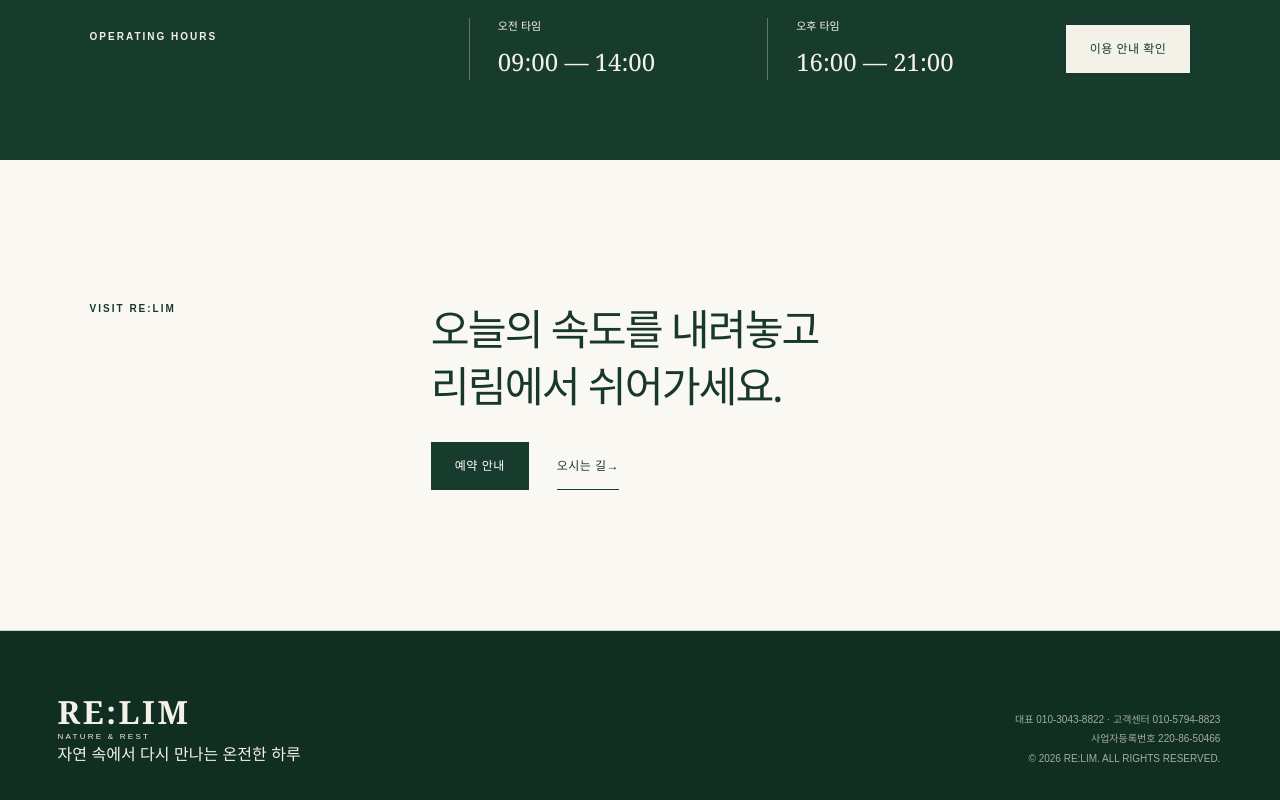
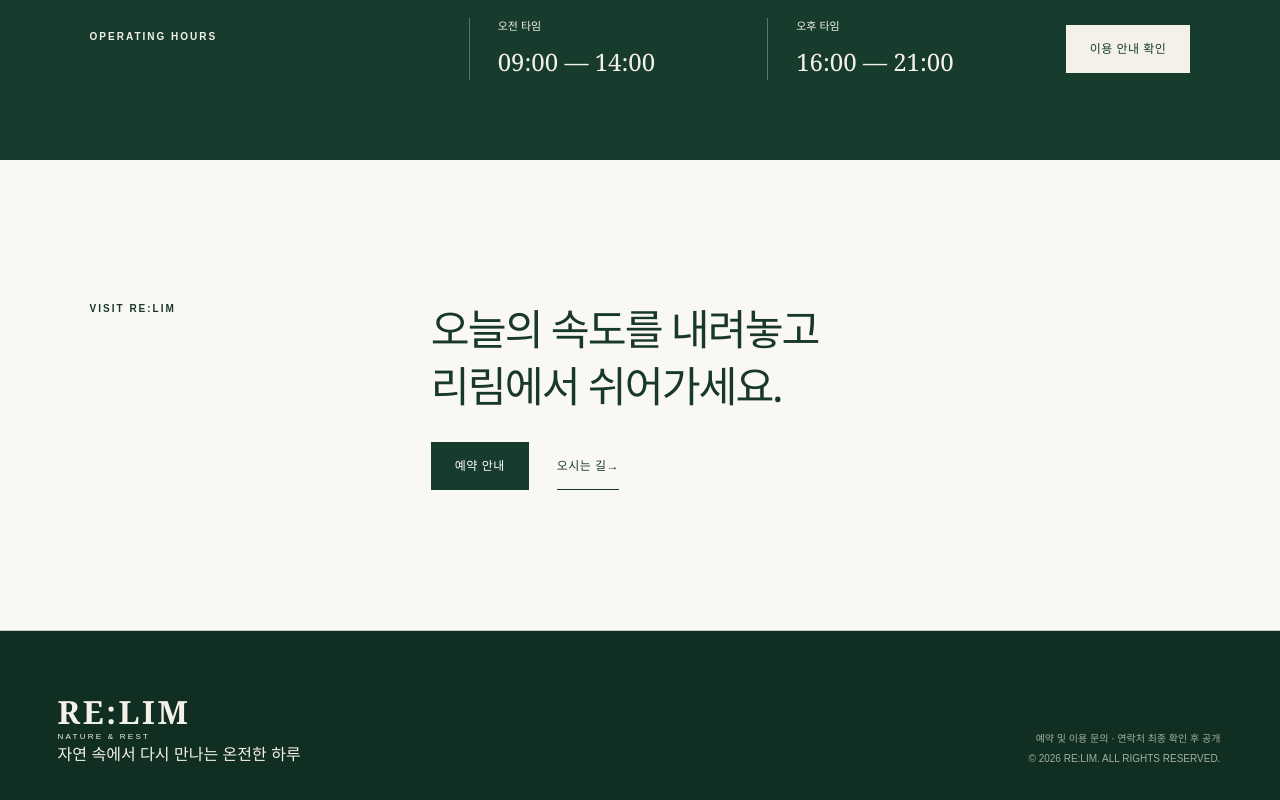
Before and after one commit to jyhome1228-cyber/relim_site, a Next.js app: page / in a window 1280 px wide. Shown: the part 2763-3563 px from the top of the page. Built offline with nearby package versions, Linux system fonts and the light colour scheme.

Commit message:
Use safe public contact placeholders

```diff
--- a/app/components.tsx
+++ b/app/components.tsx
@@ -16,14 +16,14 @@ export function Header() {
     <input id="menu" className="menu-toggle" type="checkbox" aria-label="메뉴 열기" />
     <label htmlFor="menu" className="menu-button"><span /><span /></label>
     <nav>{nav.map(([label, href]) => <Link key={href} href={href}>{label}</Link>)}</nav>
-    <a className="header-cta" href="tel:01057948823">RESERVATION</a>
+    <a className="header-cta" href="/reservation">RESERVATION</a>
   </header>;
 }
 
 export function Footer() {
   return <footer>
     <div><div className="logo footer-logo"><strong>RE:LIM</strong><span>NATURE &amp; REST</span></div><p>자연 속에서 다시 만나는 온전한 하루</p></div>
-    <div className="footer-info"><p>대표 010-3043-8822 · 고객센터 010-5794-8823</p><p>사업자등록번호 220-86-50466</p><p>© 2026 RE:LIM. ALL RIGHTS RESERVED.</p></div>
+    <div className="footer-info"><p>예약 및 이용 문의 · 연락처 최종 확인 후 공개</p><p>© 2026 RE:LIM. ALL RIGHTS RESERVED.</p></div>
   </footer>;
 }
 
```
